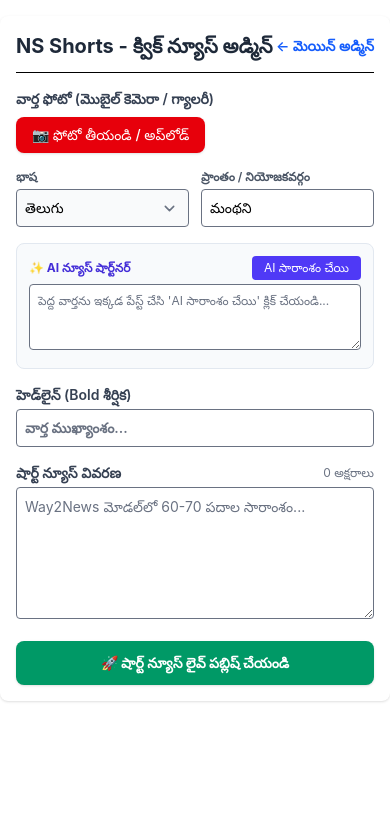
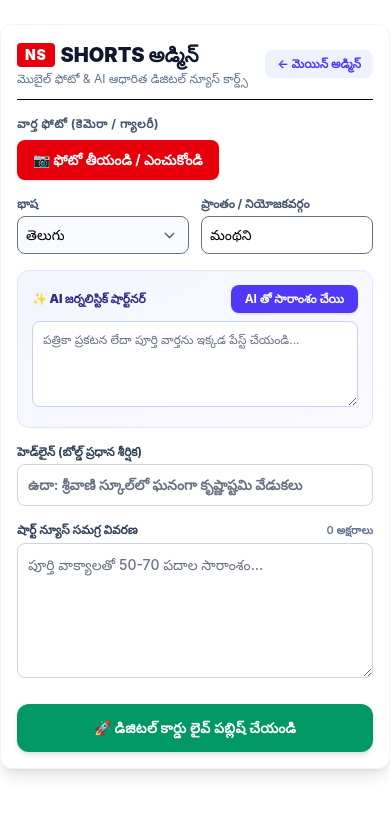
Before and after one commit to Maheshwara2025/nexlify-sphere, a SvelteKit app: page /admin/shorts in a window 390 px wide. Shown: the top 814 px of the page. Built offline with nearby package versions, Linux system fonts and the light colour scheme.

Commit message:
Deploy functional shorts feed and mobile admin

```diff
--- a/src/routes/admin/shorts/+page.svelte
+++ b/src/routes/admin/shorts/+page.svelte
@@ -20,9 +20,8 @@
     }
   }
 
-  // AI సారాంశం (బ్రౌజర్ క్లయింట్ నుంచే నేరుగా)
   async function generateAiSummary() {
-    if (!fullText) {
+    if (!fullText.trim()) {
       alert('దయచేసి ముందుగా పూర్తి వార్తను పేస్ట్ చేయండి.');
       return;
     }
@@ -30,22 +29,31 @@
     isAiGenerating = true;
     try {
       const apiKey = import.meta.env.VITE_GEMINI_API_KEY;
-      if (!apiKey) {
-        // API కీ లేకపోతే బేసిక్ సారాంశం
-        summary = fullText.slice(0, 250) + '...';
-        if (!title) title = fullText.slice(0, 40) + '...';
-        return;
+      const langMap = { te: 'Telugu', en: 'English', hi: 'Hindi' };
+      const selectedLang = langMap[language] || 'Telugu';
+
+      const prompt = `You are a chief news editor at a top digital news agency (like Eenadu / Way2News).
+Your task is to craft a professional, hard-hitting news card in ${selectedLang} from the raw text provided.
+
+STRICT EDITORIAL RULES:
+1. "suggestedTitle": Max 8-12 words. Highly engaging, bold, punchy, active voice. Do NOT end the title with a period.
+2. "summary": Strictly 50 to 75 words.
+3. INVERTED PYRAMID: Start with the biggest fact (Who, What, Where, When), followed by essential context.
+4. ABSOLUTE COMPLETION: Every sentence MUST end with a proper full stop (లేదా పూర్ణవిరామం). Under NO circumstances should the last sentence be cut off or incomplete.
+5. NO fillers, no fluff. Journalistic tone only.
+
+Return ONLY a valid JSON object:
+{
+  "suggestedTitle": "...",
+  "summary": "..."
 }
 
-      const langMap = { te: 'Telugu', en: 'English', hi: 'Hindi' };
-      const prompt = `You are a mobile news editor for an app like Way2News. Summarize the following news text strictly into:
-1. A catchy headline (max 10-12 words).
-2. A crisp news summary strictly 50 to 70 words in ${langMap[language] || 'Telugu'}.
-Respond strictly in JSON format: {"suggestedTitle": "...", "summary": "..."}
-
-News content:
+News text to summarize:
 ${fullText}`;
 
+      let result = null;
+
+      if (apiKey) {
         const res = await fetch(`https://generativelanguage.googleapis.com/v1beta/models/gemini-1.5-flash:generateContent?key=${apiKey}`, {
           method: 'POST',
           headers: { 'Content-Type': 'application/json' },
@@ -56,28 +64,34 @@ ${fullText}`;
         });
 
         const data = await res.json();
-      const result = JSON.parse(data.candidates?.[0]?.content?.parts?.[0]?.text);
-      if (result.summary) {
-        summary = result.summary;
-        if (result.suggestedTitle && !title) title = result.suggestedTitle;
+        const rawJson = data.candidates?.[0]?.content?.parts?.[0]?.text;
+        result = JSON.parse(rawJson);
+      }
+
+      if (result?.summary) {
+        summary = result.summary.trim();
+        if (result.suggestedTitle) title = result.suggestedTitle.trim();
+      } else {
+        // Fallback: sentence boundary preservation
+        const sentences = fullText.split(/([.!?।\n]+)/).filter(s => s.trim().length > 10);
+        title = fullText.slice(0, 45).trim();
+        summary = sentences.slice(0, 3).join('. ') + '.';
       }
     } catch (e) {
-      alert('AI తో సారాంశం చేయడంలో లోపం వచ్చింది.');
+      alert('AI సారాంశం పొందడంలో లోపం వచ్చింది. దయచేసి మాన్యువల్‌గా ఎడిట్ చేయండి.');
     } finally {
       isAiGenerating = false;
     }
   }
 
-  // నేరుగా Supabase లోకి సేవ్ చేయడం
   async function handleSubmit() {
-    if (!title || !summary || !imageFile) {
-      alert('దయచేసి శీర్షిక, సారాంశం మరియు ఫోటోను అందించండి.');
+    if (!title.trim() || !summary.trim() || !imageFile) {
+      alert('దయచేసి శీర్షిక, పూర్తి సారాంశం మరియు ఫోటోను అందించండి.');
       return;
     }
 
     isSubmitting = true;
     try {
-      // 1. Supabase Storage కి ఇమేజ్ అప్‌లోడ్
       const fileExt = imageFile.name ? imageFile.name.split('.').pop() : 'jpg';
       const filePath = `shorts/${Date.now()}-${Math.random().toString(36).substring(2, 6)}.${fileExt}`;
 
@@ -90,16 +104,14 @@ ${fullText}`;
         const { data } = supabase.storage.from('news-images').getPublicUrl(filePath);
         imageUrl = data.publicUrl;
       } else {
-        // బకెట్ లేకపోతే Base64 ఫాల్‌బ్యాక్
         const buffer = await imageFile.arrayBuffer();
         const base64 = btoa(new Uint8Array(buffer).reduce((data, byte) => data + String.fromCharCode(byte), ''));
         imageUrl = `data:${imageFile.type};base64,${base64}`;
       }
 
-      // 2. Supabase టేబుల్‌లోకి ఇన్సర్ట్
       const { error: insertErr } = await supabase.from('shorts').insert([{
-        title,
-        summary,
+        title: title.trim(),
+        summary: summary.trim(),
         image_url: imageUrl,
         reporter_name: reporterName,
         location,
@@ -117,24 +129,31 @@ ${fullText}`;
         alert('సేవ్ కాలేదు: ' + insertErr.message);
       }
     } catch (err) {
-      alert('ఎర్రర్ వచ్చింది.');
+      alert('నెట్‌వర్క్ ఎర్రర్ వచ్చింది.');
     } finally {
       isSubmitting = false;
     }
   }
 </script>
 
-<div class="max-w-2xl mx-auto p-4 bg-white rounded-lg shadow mt-4">
+<div class="max-w-2xl mx-auto p-4 bg-white rounded-xl shadow-lg border border-slate-100 my-6">
   <div class="flex justify-between items-center border-b pb-3 mb-4">
-    <h1 class="text-xl font-bold text-gray-800">NS Shorts - క్విక్ న్యూస్ అడ్మిన్</h1>
-    <a href="/admin/news" class="text-sm text-blue-600 font-semibold">← మెయిన్ అడ్మిన్</a>
+    <div>
+      <h1 class="text-xl font-black text-slate-900 flex items-center gap-1.5">
+        <span class="bg-red-600 text-white px-2 py-0.5 rounded text-sm tracking-wider">NS</span> SHORTS అడ్మిన్
+      </h1>
+      <p class="text-xs text-slate-500 mt-0.5">మొబైల్ ఫోటో & AI ఆధారిత డిజిటల్ న్యూస్ కార్డ్స్</p>
+    </div>
+    <a href="/admin/news" class="text-xs font-bold text-indigo-600 bg-indigo-50 px-3 py-1.5 rounded-lg hover:bg-indigo-100">
+      ← మెయిన్ అడ్మిన్
+    </a>
   </div>
 
   <div class="mb-4">
-    <label class="block text-sm font-semibold text-gray-700 mb-2">వార్త ఫోటో (మొబైల్ కెమెరా / గ్యాలరీ)</label>
-    <div class="flex items-center gap-3">
-      <label class="cursor-pointer bg-red-600 hover:bg-red-700 text-white px-4 py-2 rounded-lg font-medium shadow flex items-center gap-2 text-sm">
-        📷 ఫోటో తీయండి / అప్‌లోడ్
+    <span class="block text-xs font-bold uppercase tracking-wider text-slate-600 mb-2">వార్త ఫోటో (కెమెరా / గ్యాలరీ)</span>
+    <div class="flex items-center gap-4">
+      <label class="cursor-pointer bg-red-600 hover:bg-red-700 text-white px-4 py-2.5 rounded-lg font-bold shadow flex items-center gap-2 text-sm transition">
+        📷 ఫోటో తీయండి / ఎంచుకోండి
         <input
           type="file"
           accept="image/*"
@@ -144,67 +163,74 @@ ${fullText}`;
         />
       </label>
       {#if previewUrl}
-        <img src={previewUrl} alt="Preview" class="h-16 w-16 object-cover rounded-lg border border-gray-300" />
+        <img src={previewUrl} alt="Preview" class="h-16 w-24 object-cover rounded-lg border-2 border-red-500 shadow-sm" />
       {/if}
     </div>
   </div>
 
   <div class="grid grid-cols-2 gap-3 mb-4">
     <div>
-      <label class="block text-xs font-semibold text-gray-600 mb-1">భాష</label>
-      <select bind:value={language} class="w-full border rounded p-2 text-sm bg-gray-50">
+      <label for="lang-select" class="block text-xs font-bold text-slate-600 mb-1">భాష</label>
+      <select id="lang-select" bind:value={language} class="w-full border rounded-lg p-2 text-sm bg-slate-50 font-medium">
         <option value="te">తెలుగు</option>
         <option value="en">English</option>
         <option value="hi">हिंदी</option>
       </select>
     </div>
     <div>
-      <label class="block text-xs font-semibold text-gray-600 mb-1">ప్రాంతం / నియోజకవర్గం</label>
-      <input type="text" bind:value={location} class="w-full border rounded p-2 text-sm" placeholder="మంథని, ముత్తారం" />
+      <label for="loc-input" class="block text-xs font-bold text-slate-600 mb-1">ప్రాంతం / నియోజకవర్గం</label>
+      <input id="loc-input" type="text" bind:value={location} class="w-full border rounded-lg p-2 text-sm font-medium" placeholder="మంథని, ముత్తారం" />
     </div>
   </div>
 
-  <div class="mb-4 bg-slate-50 p-3 rounded-lg border border-slate-200">
-    <div class="flex justify-between items-center mb-1">
-      <span class="text-xs font-bold text-indigo-700">✨ AI న్యూస్ షార్ట్‌నర్</span>
+  <div class="mb-4 bg-gradient-to-br from-indigo-50/70 to-purple-50/70 p-3.5 rounded-xl border border-indigo-100">
+    <div class="flex justify-between items-center mb-2">
+      <span class="text-xs font-black text-indigo-900 flex items-center gap-1">
+        ✨ AI జర్నలిస్టిక్ షార్ట్‌నర్
+      </span>
       <button
         type="button"
         on:click={generateAiSummary}
         disabled={isAiGenerating}
-        class="text-xs bg-indigo-600 text-white px-3 py-1 rounded hover:bg-indigo-700 disabled:opacity-50">
-        {isAiGenerating ? 'AI రాస్తోంది...' : 'AI సారాంశం చేయి'}
+        class="text-xs bg-indigo-600 hover:bg-indigo-700 text-white px-3.5 py-1.5 rounded-lg font-bold shadow-sm transition disabled:opacity-50">
+        {isAiGenerating ? 'నియమాల ప్రకారం రచిస్తోంది...' : 'AI తో సారాంశం చేయి'}
       </button>
     </div>
     <textarea
       bind:value={fullText}
-      rows="3"
-      class="w-full border rounded p-2 text-xs"
-      placeholder="పెద్ద వార్తను ఇక్కడ పేస్ట్ చేసి 'AI సారాంశం చేయి' క్లిక్ చేయండి..."></textarea>
+      rows="4"
+      class="w-full border border-indigo-200 rounded-lg p-2.5 text-xs focus:ring-2 focus:ring-indigo-400 bg-white"
+      placeholder="పత్రికా ప్రకటన లేదా పూర్తి వార్తను ఇక్కడ పేస్ట్ చేయండి..."></textarea>
   </div>
 
   <div class="mb-4">
-    <label class="block text-sm font-semibold text-gray-700 mb-1">హెడ్‌లైన్ (Bold శీర్షిక)</label>
-    <input type="text" bind:value={title} class="w-full border rounded p-2 font-semibold text-sm" placeholder="వార్త ముఖ్యాంశం..." />
+    <label for="title-input" class="block text-xs font-bold text-slate-700 mb-1">హెడ్‌లైన్ (బోల్డ్ ప్రధాన శీర్షిక)</label>
+    <input
+      id="title-input"
+      type="text"
+      bind:value={title}
+      class="w-full border rounded-lg p-2.5 text-sm font-bold text-slate-900 border-slate-300 focus:ring-2 focus:ring-red-400"
+      placeholder="ఉదా: శ్రీవాణి స్కూల్‌లో ఘనంగా కృష్ణాష్టమి వేడుకలు" />
   </div>
 
-  <div class="mb-4">
+  <div class="mb-5">
     <div class="flex justify-between items-center mb-1">
-      <label class="block text-sm font-semibold text-gray-700">షార్ట్ న్యూస్ వివరణ</label>
-      <span class="text-xs text-gray-500">{summary.length} అక్షరాలు</span>
+      <label for="summary-input" class="block text-xs font-bold text-slate-700">షార్ట్ న్యూస్ సమగ్ర వివరణ</label>
+      <span class="text-[11px] font-semibold text-slate-500">{summary.length} అక్షరాలు</span>
     </div>
     <textarea
+      id="summary-input"
       bind:value={summary}
       rows="5"
-      maxlength="450"
-      class="w-full border rounded p-2 text-sm leading-relaxed"
-      placeholder="Way2News మోడల్‌లో 60-70 పదాల సారాంశం..."></textarea>
+      class="w-full border rounded-lg p-2.5 text-sm text-slate-800 leading-relaxed border-slate-300 focus:ring-2 focus:ring-red-400 font-medium"
+      placeholder="పూర్తి వాక్యాలతో 50-70 పదాల సారాంశం..."></textarea>
   </div>
 
   <button
     type="button"
     on:click={handleSubmit}
     disabled={isSubmitting}
-    class="w-full bg-emerald-600 hover:bg-emerald-700 text-white font-bold py-3 rounded-lg shadow transition disabled:opacity-50 text-sm">
-    {isSubmitting ? 'పబ్లిష్ అవుతోంది...' : '🚀 షార్ట్ న్యూస్ లైవ్ పబ్లిష్ చేయండి'}
+    class="w-full bg-emerald-600 hover:bg-emerald-700 text-white font-extrabold py-3.5 rounded-xl shadow-md transition disabled:opacity-50 text-sm tracking-wide">
+    {isSubmitting ? 'పబ్లిష్ అవుతోంది...' : '🚀 డిజిటల్ కార్డు లైవ్ పబ్లిష్ చేయండి'}
   </button>
 </div>
```
Also changed, not shown: src/routes/shorts/+page.svelte (+63 -40 lines). Lines whose indentation alone changed are shown as unchanged.
